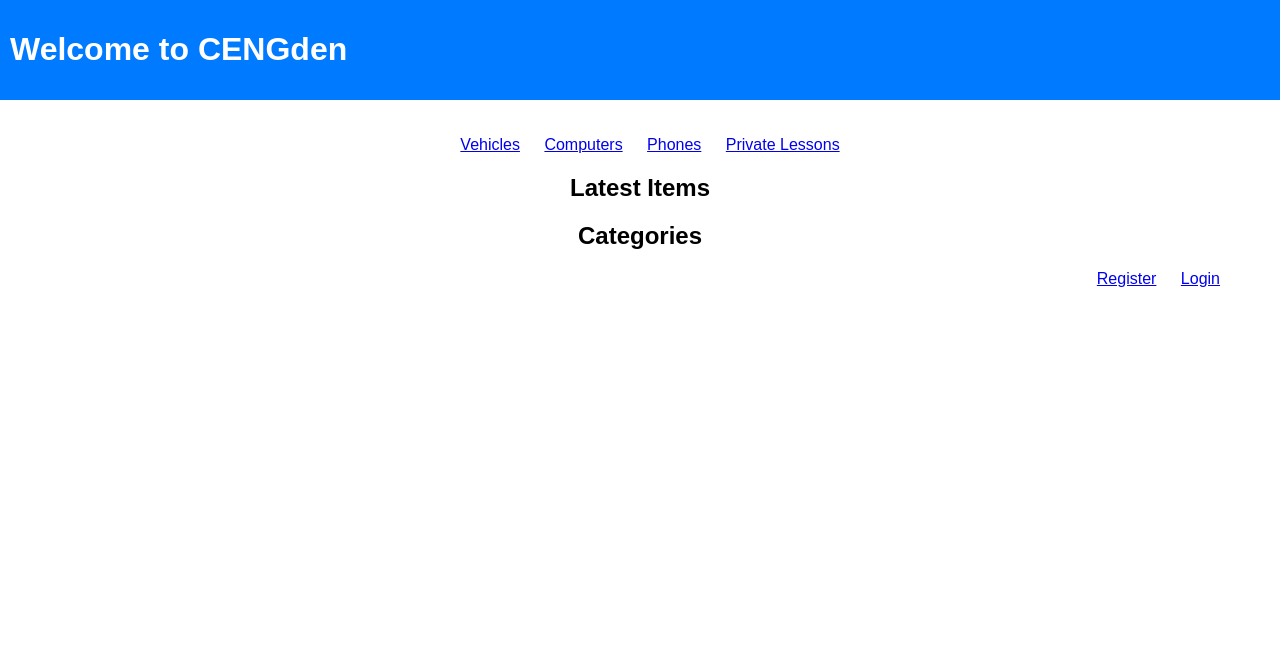
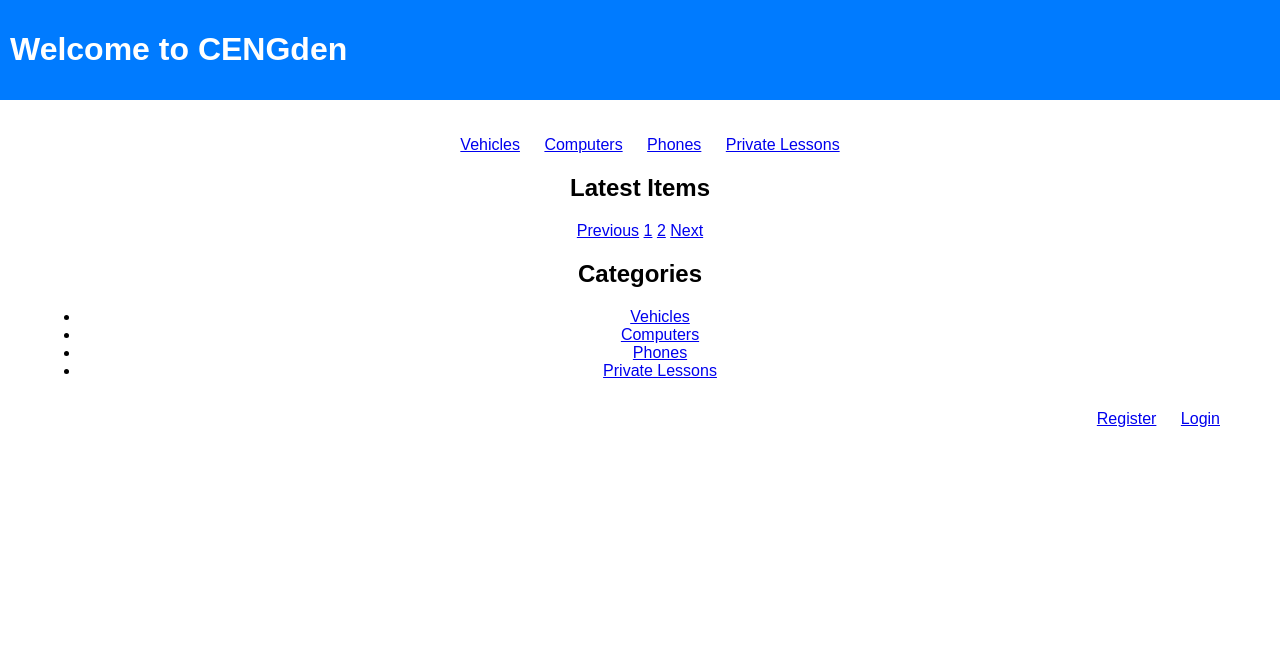
Before and after one commit to avsaralpay/cengden, a Flask app: page / in a window 1280 px wide. Shown: the top 668 px of the page. Run offline with Flask 2, Linux system fonts and the light colour scheme; some libraries are stand-ins or nearby versions.

Commit message:
changed index.html

```diff
--- a/templates/index.html
+++ b/templates/index.html
@@ -47,14 +47,21 @@
 
         .login-register {
             float: right;
+            margin-top: 10px;
         }
 
         .latest-items {
             text-align: left; /* Align items list to the left */
+            margin-top: 20px;
         }
 
         .categories {
-            text-align: left; /* Align categories list to the left */
+            text-align: center; /* Align categories list to the center */
+            margin-bottom: 20px;
+        }
+
+        .pagination {
+            margin-top: 20px;
         }
     </style>
 </head>
@@ -78,9 +85,22 @@
             <!-- Insert code for latest items here -->
         </div>
 
+        <div class="pagination">
+            <a href="#">Previous</a>
+                <a href="#">1</a>
+                <a href="#">2</a>
+                <!-- Add more page numbers as needed -->
+                <a href="#">Next</a>
+        </div>
+
         <h2>Categories</h2>
         <div class="categories">
-            <!-- Insert code for categories here -->
+            <ul>
+                <li><a href="#">Vehicles</a></li>
+                <li><a href="#">Computers</a></li>
+                <li><a href="#">Phones</a></li>
+                <li><a href="#">Private Lessons</a></li>
+            </ul>
         </div>
 
         <div class="login-register">
```
